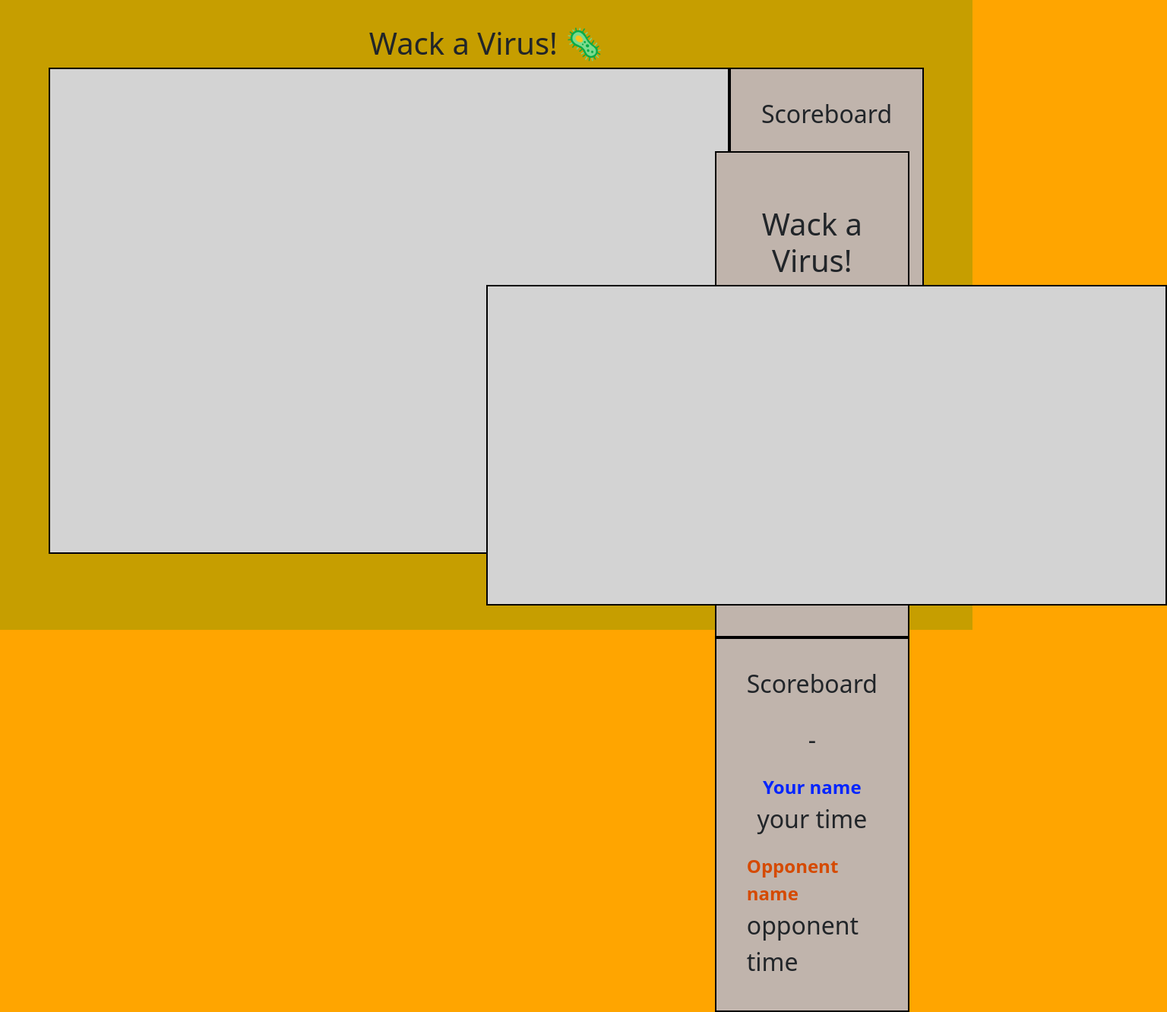
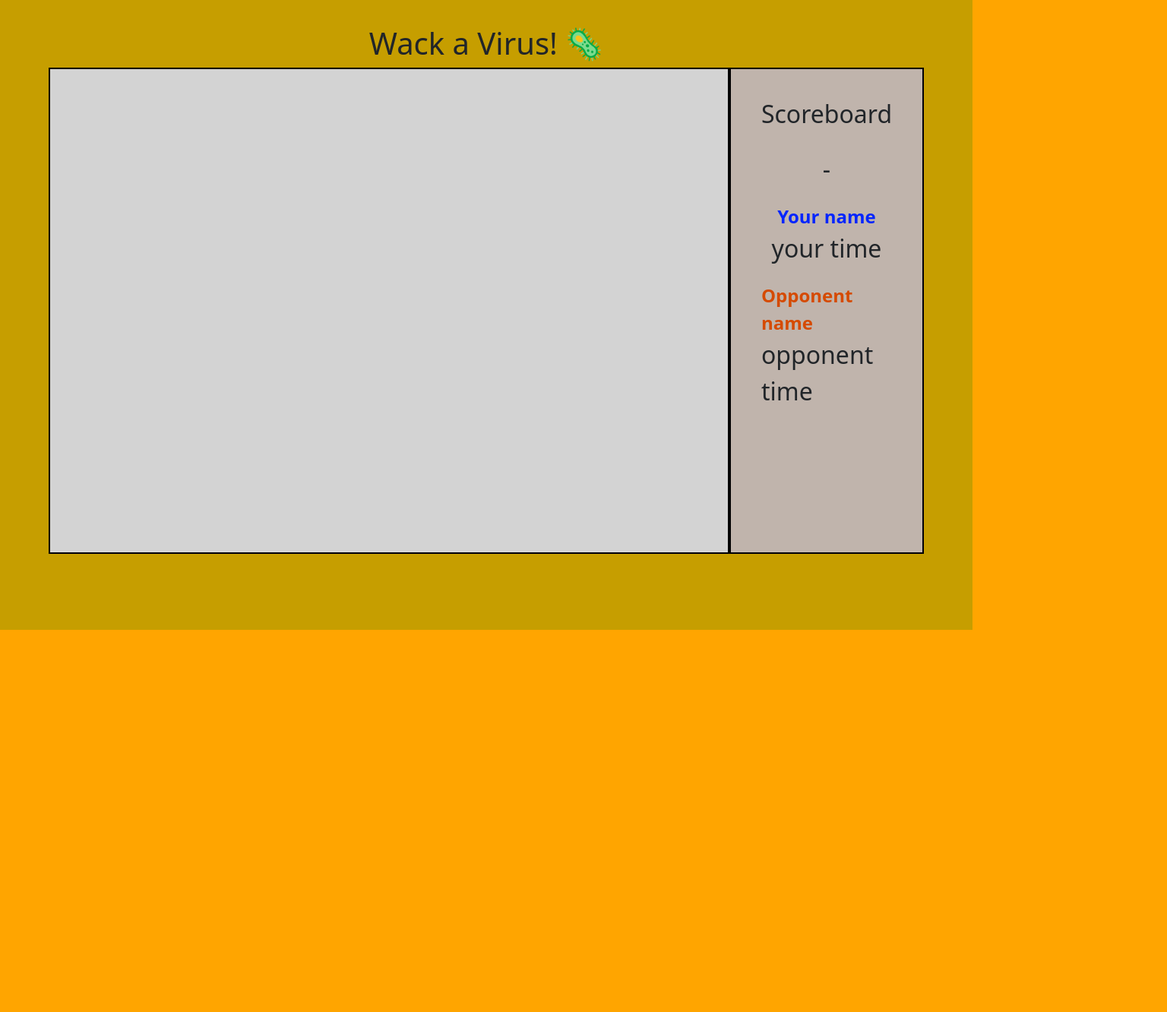
Before and after one commit to sofiapasco/virusGame, a website built with Vite: page frontend/index.html in a window 1280 px wide. Shown: the part 890-2222 px from the top of the page at 76% size, 1536 px wide, since content can reach past the window. After the commit the page ends 1719 px from the top, so only its background shows below. Built offline with nearby package versions, Linux system fonts and the light colour scheme; no server answers.

Commit message:
updated game view

```diff
--- a/frontend/index.html
+++ b/frontend/index.html
@@ -118,22 +118,6 @@
     <!-- Lobby slut -->
 
 
-
-
-
-
-
-
-
-
-
-
-
-
-
-
-
-
      <!-- Spelvy -->
  <h1 id="game-title">Wack a Virus!   🦠</h1>
 
@@ -143,17 +127,10 @@
 
      <div id="scoreboard-wrapper">
          <h2 id="scoreboard-title">Scoreboard</h2>
-    <div id="scoreboard-wrapper" class="hide">
-      <h1 id="game-title">Wack a Virus!</h1>
-      <div id="gameBoard"></div>
-    </div>
-
-    <div id="scoreboard-wrapper">
-      <h2 id="scoreboard-title">Scoreboard</h2>
 
          <span id="your-score" class="blue, score"></span>
          <span class="score">-</span>
-	      <span id="opponent-score" class="orange, score"></span>
+         <span id="opponent-score" class="orange, score" ></span>
 
          <div id="your-name" class="blue">Your name</div>
          <div id="your-time" class="reaction-time">your time</div>
--- a/frontend/src/assets/scss/style.scss
+++ b/frontend/src/assets/scss/style.scss
@@ -1,4 +1,6 @@
 @import "bootstrap/scss/bootstrap";
+@import 'variables';
+@import 'layout';
 
 body {
   background-color: orange;
@@ -21,30 +23,3 @@ body {
   padding: 10px;
   font-size: 1.2rem;
 }
-
-
-
-
-
-
-
-
-
-
-
-
-
-
-
-
-
-
-
-
-
-
-
-
-//flytta upp importer
-@import 'variables';
-@import 'layout';
```
Lines whose indentation alone changed are shown as unchanged.
